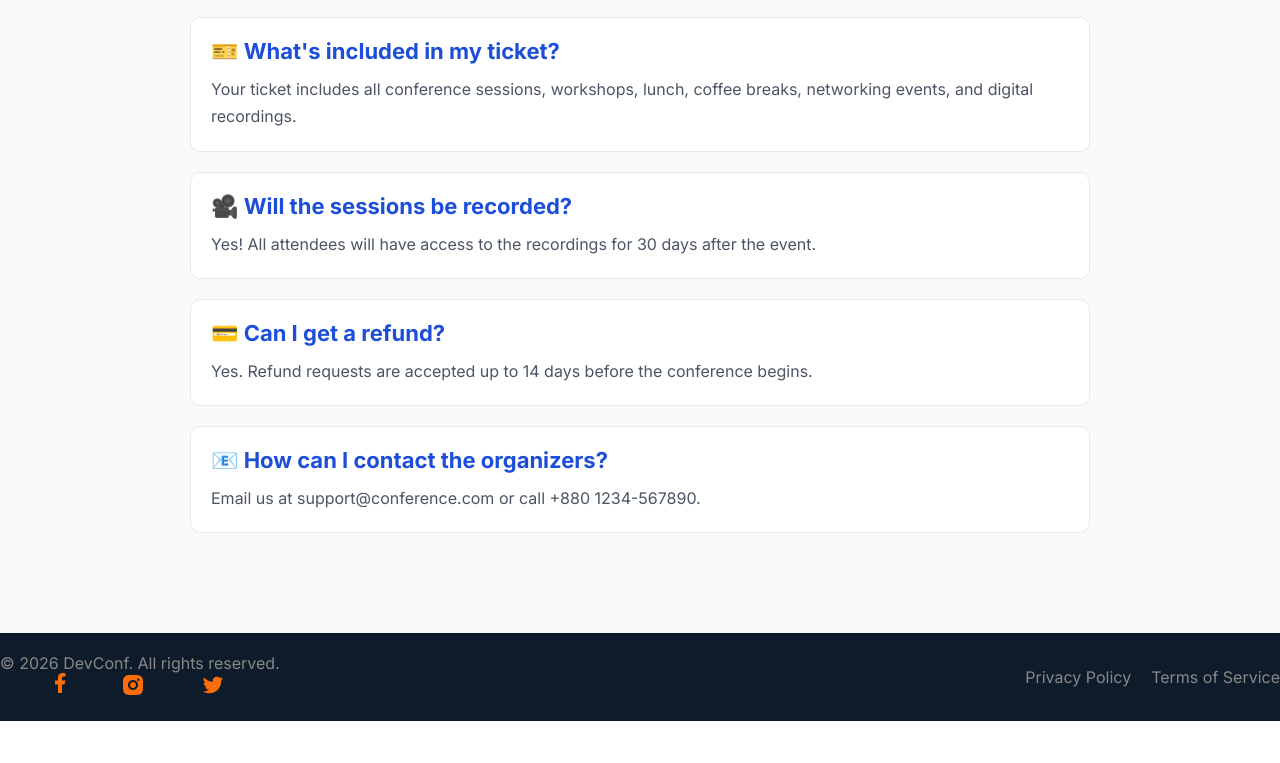
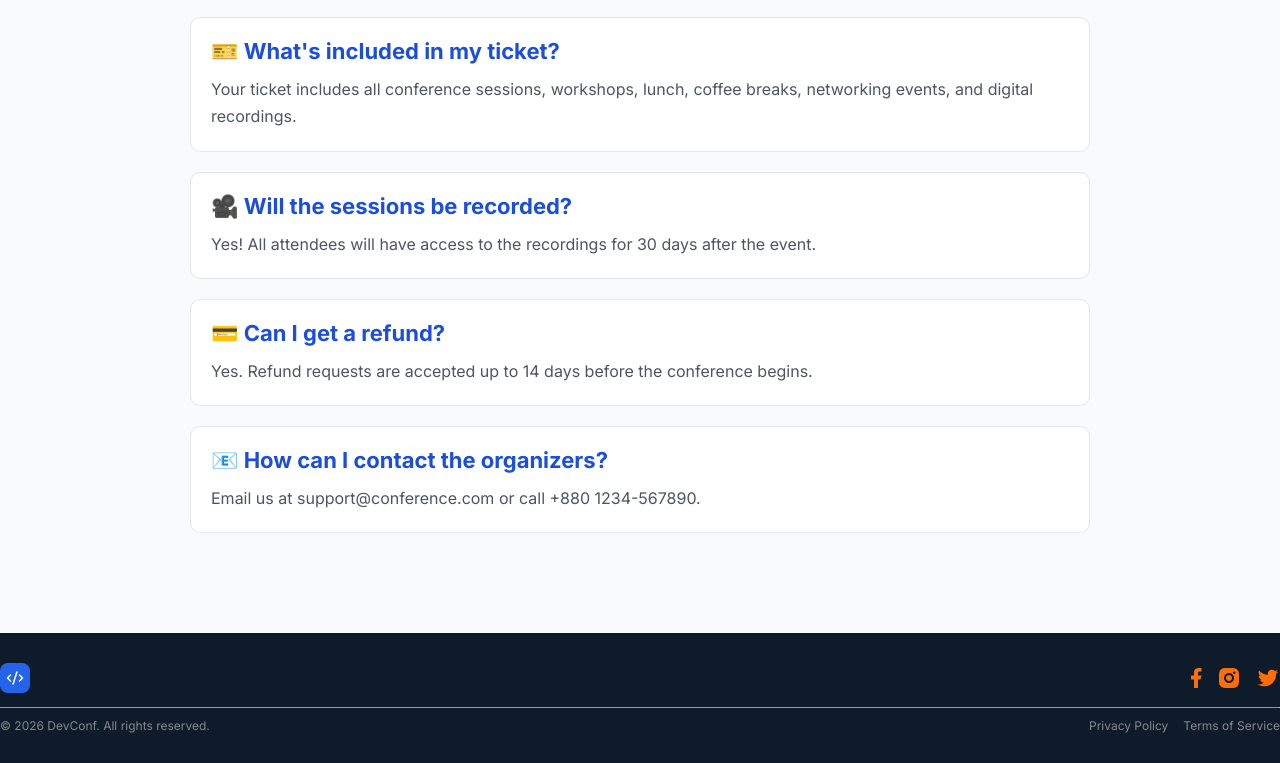
Before and after one commit to FaRitu/first-assignment, a plain HTML site: page index.html in a window 1280 px wide. Shown: the part 2792-3555 px from the top of the page. Before the commit the page ends 3513 px from the top, so only its background shows below. Drawn offline with Linux system fonts and the light colour scheme.

Commit message:
footer-update

```diff
--- a/index.html
+++ b/index.html
@@ -190,7 +190,69 @@
     <!-- faq section end -->
 
     <!-- footer section start -->
-    <section class="footer-root">
+
+
+
+    <footer class="footer-root">
+        <section class="container">
+            <div class="footer-section">
+                <div class="footer-upper-left">
+                    <img src="assets/logo-mini.png" alt="">
+
+                </div>
+                <div class="footer-right">
+                     <div>
+                        <a href="https://www.facebook.com"><img src="assets/facebook.png"></a>
+                    </div>
+                    <div>
+                        <a href="https://www.instagram.com"><img src="assets/instragram.png"></a>
+                    </div>
+                    <div>
+                        <a href="https://www.twitter.com"><img src="assets/twitter.png"></a>
+                    </div>
+
+                </div>
+            </div>
+            <hr size="1px">
+
+
+            <div class="footer-section">
+                <div class="footer-lower-left">
+                    <p>© 2026 DevConf. All rights reserved.</p>
+                </div>
+                <div class="footer-right">
+                    <div >
+                        <p>Privacy Policy</p>
+                    </div>
+                    <div>
+                        <p>Terms of Service</p>
+                    </div>
+
+                </div>
+            </div>
+
+            </div>
+        </section>
+    </footer>
+
+
+
+
+
+
+
+
+
+
+
+
+
+
+
+
+
+
+    <!-- <section class="footer-root">
         <div class="footer-parent container">
 
             <div class="footer-left">
@@ -218,7 +280,12 @@
                 </div>
             </div>
         </div>
-    </section>
+    </section> -->
+
+
+
+
+
     <!-- footer section end -->
 </body>
 </html>
--- a/style.css
+++ b/style.css
@@ -234,32 +234,6 @@
 }
 /* secure section end  */
 
-/* footer section start  */
-.footer-root{
-    background-color: #0D1B2A;
-}
-.footer-parent{
-    display: flex;
-    justify-content: space-between;
-    align-items: center;
-    padding: 20px 0;
-    color: #888888;
-}
-.footer-right{
-    display: flex;
-    justify-content: space-between;
-    align-items: center;
-    gap: 20px;
-}
-.footer-left-down{
-    display: flex;
-    justify-content: space-evenly;
-    /* align-items: center; */
-}
-.footer-left-down img{
-    color: white;
-}
-/* footer section end  */
 
 /*faq section start */
 .faq-section{
@@ -312,3 +286,64 @@
     font-size: 16px;
 }
     /*faq section end */
+/* footer section start  */
+
+.footer-root{
+    background-color: #0D1B2A;
+    padding: 20px 0;
+}
+.footer-section {
+    display: flex;
+    justify-content: space-between;
+    align-items: center;
+    margin: 10px 0;
+}
+.footer-section p {
+    font-size: 12px;
+    color:#888888;
+}
+.footer-right{
+    display: flex;
+    justify-content: space-around;
+    align-items: center;
+    gap: 15px;
+}
+
+
+
+
+
+
+
+
+
+
+
+
+
+
+/* .footer-root{
+    background-color: #0D1B2A;
+}
+.footer-parent{
+    display: flex;
+    justify-content: space-between;
+    align-items: center;
+    padding: 20px 0;
+    color: #888888;
+}
+.footer-right{
+    display: flex;
+    justify-content: space-between;
+    align-items: center;
+    gap: 20px;
+}
+.footer-left-down{
+    display: flex;
+    justify-content: space-evenly;
+    /* align-items: center;
+}
+.footer-left-down img{
+    color: white;
+}
+ footer section end  */
```
Also changed, not shown: 1 other file.
